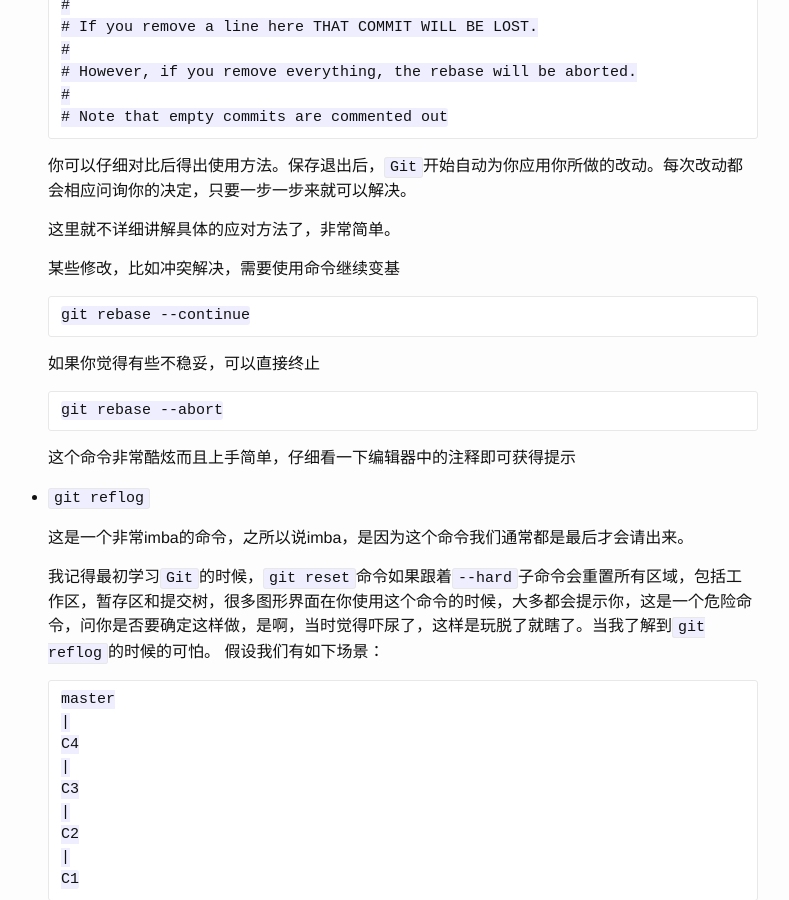
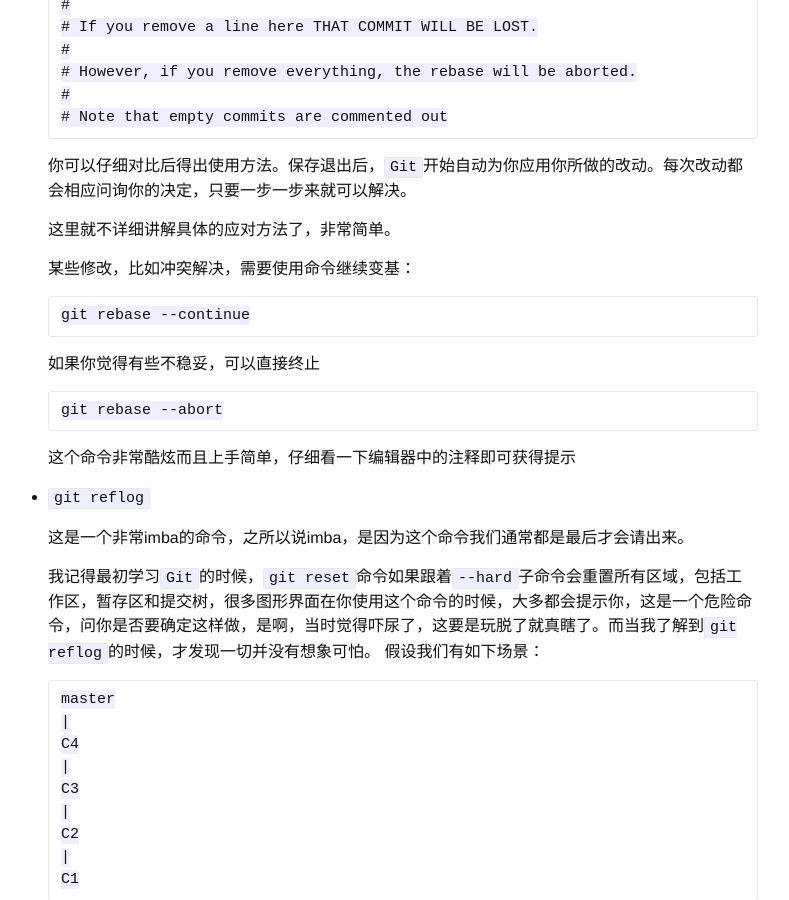
Before and after one commit to davidfuzju/supermariobean.github.io, a Jekyll site: the page built from _posts/2014-11-15-Git最佳实践.markdown, in a window 1280 px wide and 900 px high, scrolled down 11143 px. Shown: the whole window, without its empty margins (252-1041 px from the left). Built offline with Jekyll 4.4.1, drawn with Linux system fonts in a browser that asks for light colours; comment, search, counter and statistics services are not loaded.

Commit message:
@modify impove git best practise

```diff
--- a/_posts/2014-11-15-Git最佳实践.markdown
+++ b/_posts/2014-11-15-Git最佳实践.markdown
@@ -31,7 +31,7 @@ category: Git
 
 然后我会介绍一些我自己在工作中常用的`Git`命令及其使用场景，另外也包括一些命令使用的原则和约定。
 
-*** 这不是一个`Git`基础教学文章，它需要一定的`Git`基础知识。***
+  ***这不是一个`Git`基础教学文章，它需要一定的`Git`基础知识。***
 
 ## 正文
 
@@ -432,7 +432,7 @@ category: Git
 
   这里就不详细讲解具体的应对方法了，非常简单。
 
-  某些修改，比如冲突解决，需要使用命令继续变基
+  某些修改，比如冲突解决，需要使用命令继续变基：
 
       git rebase --continue
 
@@ -446,7 +446,7 @@ category: Git
 
   这是一个非常imba的命令，之所以说imba，是因为这个命令我们通常都是最后才会请出来。
 
-  我记得最初学习`Git`的时候，`git reset`命令如果跟着`--hard`子命令会重置所有区域，包括工作区，暂存区和提交树，很多图形界面在你使用这个命令的时候，大多都会提示你，这是一个危险命令，问你是否要确定这样做，是啊，当时觉得吓尿了，这样是玩脱了就瞎了。当我了解到`git reflog`的时候的可怕。
+  我记得最初学习`Git`的时候，`git reset`命令如果跟着`--hard`子命令会重置所有区域，包括工作区，暂存区和提交树，很多图形界面在你使用这个命令的时候，大多都会提示你，这是一个危险命令，问你是否要确定这样做，是啊，当时觉得吓尿了，这要是玩脱了就真瞎了。而当我了解到`git reflog`的时候，才发现一切并没有想象可怕。
   假设我们有如下场景：
 
       master
```
